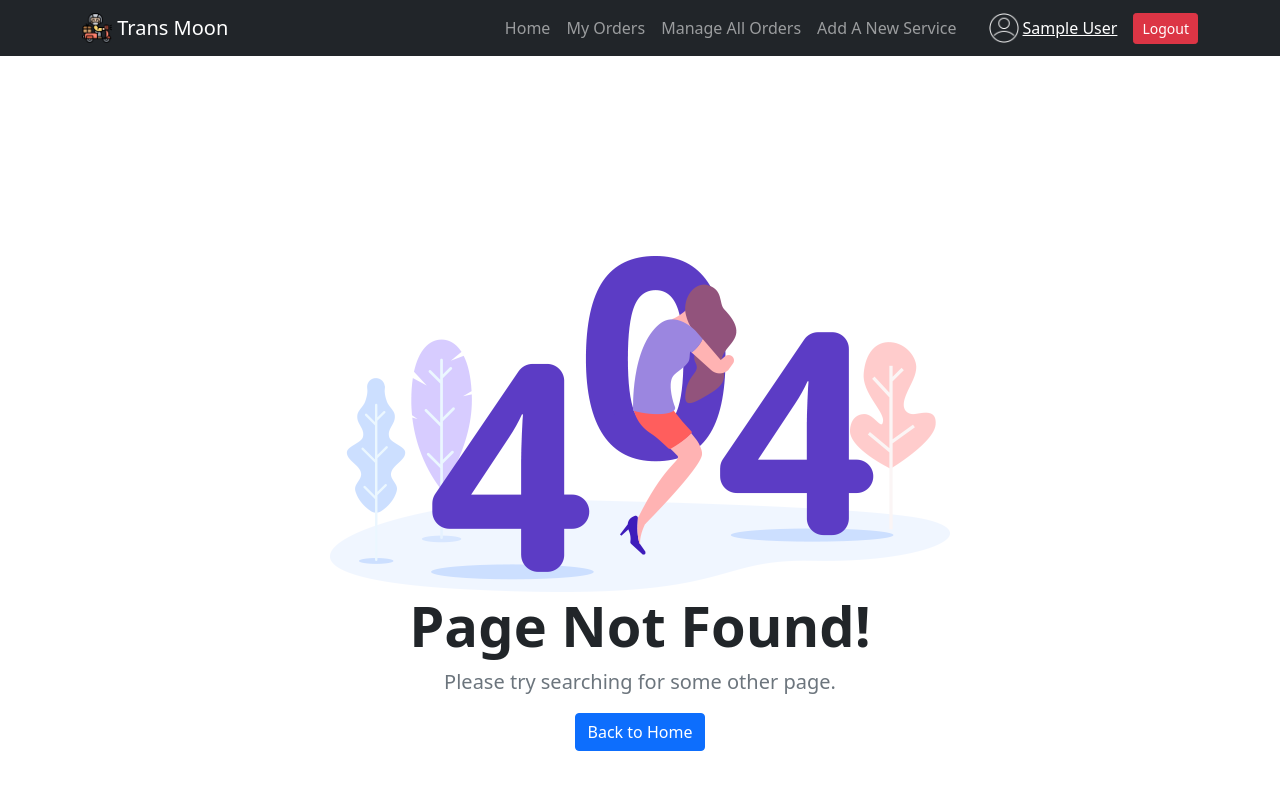
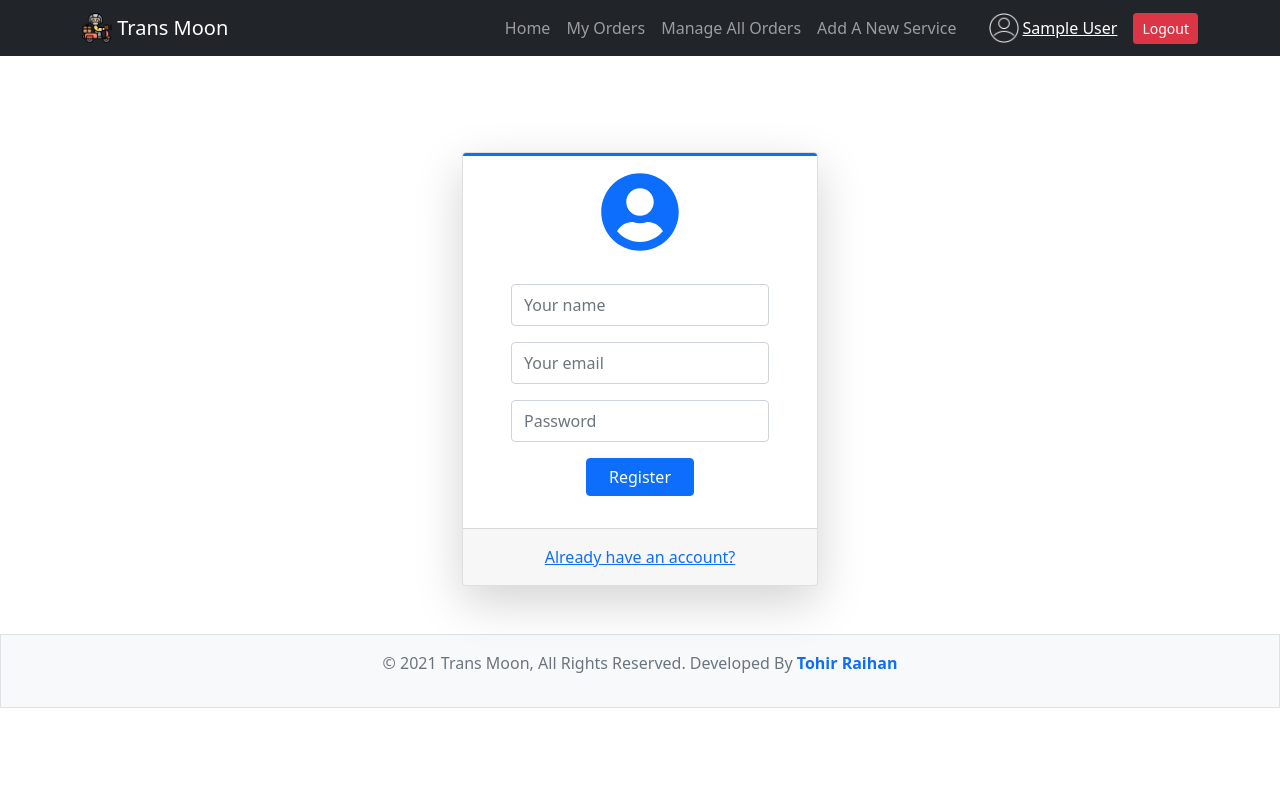
Before and after one commit to tohirRaihan/trans-moon-client, a React (Create React App) app: page /register in a window 1280 px wide. Shown: the top 800 px of the page. Built offline with nearby package versions, Linux system fonts and the light colour scheme; no server answers; sample sign-in values are in the browser's storage.

Commit message:
Register component added

```diff
--- a/src/App.js
+++ b/src/App.js
@@ -8,6 +8,7 @@ import ManageAllOrders from './components/ManageAllOrders/ManageAllOrders';
 import MyOrders from './components/MyOrders/MyOrders';
 import PlaceOrder from './components/PlaceOrder/PlaceOrder';
 import PrivateRoute from './components/PrivateRoute/PrivateRoute';
+import Register from './components/Register/Register';
 import Footer from './components/Shared/Footer/Footer';
 import Header from './components/Shared/Header/Header';
 import AuthProvider from './context/AuthProvider';
@@ -45,6 +46,10 @@ function App() {
                             <Login />
                         </Route>
 
+                        <Route exact path="/register">
+                            <Register />
+                        </Route>
+
                         <Route path="*">
                             <Error />
                         </Route>
--- a/src/components/Login/Login.js
+++ b/src/components/Login/Login.js
@@ -8,6 +8,7 @@ import useAuth from '../../hooks/useAuth';
 
 const Login = () => {
     const { signInUsingGoogle } = useAuth();
+    const [loginData, setLoginData] = useState({});
     const [error, setError] = useState('');
     const location = useLocation();
     const history = useHistory();
@@ -22,6 +23,16 @@ const Login = () => {
             .catch((error) => {
                 setError(error.message);
             });
+    };
+
+    const handleFormInputChange = (event) => {
+        const field = event.target.name;
+        const value = event.target.value;
+        const newLoginData = {...loginData};
+        newLoginData[field] = value;
+        setLoginData(newLoginData);
+
+        console.log(newLoginData);
     };
     return (
         <div className="container pt-sm-5 mt-5">
@@ -44,6 +55,8 @@ const Login = () => {
                                 <div className="mb-3">
                                     <input
                                         type="email"
+                                        name="email"
+                                        onChange={handleFormInputChange}
                                         className="form-control py-2"
                                         placeholder="Your email"
                                     />
@@ -52,6 +65,8 @@ const Login = () => {
                                 <div className="mb-3">
                                     <input
                                         type="password"
+                                        name='password'
+                                        onChange={handleFormInputChange}
                                         className="form-control py-2"
                                         placeholder="Password"
                                     />
--- /dev/null
+++ b/src/components/Register/Register.js
@@ -0,0 +1,101 @@
+import { faUserCircle } from '@fortawesome/free-solid-svg-icons';
+import { FontAwesomeIcon } from '@fortawesome/react-fontawesome';
+import React from 'react';
+import { useState } from 'react';
+import { Link, useHistory } from 'react-router-dom';
+import useAuth from '../../hooks/useAuth';
+
+const Register = () => {
+    const { signUpUsingEmailPassword } = useAuth();
+    const [name, setName] = useState('');
+    const [email, setEmail] = useState('');
+    const [password, setPassword] = useState('');
+    const [error, setError] = useState('');
+    const history = useHistory();
+
+    // handle signup functionality
+    const handleName = (event) => {
+        setName(event.target.value);
+    };
+    const handleEmail = (event) => {
+        setEmail(event.target.value);
+    };
+    const handlePassword = (event) => {
+        setPassword(event.target.value);
+    };
+    const signUp = (event) => {
+        event.preventDefault();
+        signUpUsingEmailPassword(name, email, password)
+            .then((result) => {
+                setError('');
+                alert('Registration is successfull and you are loggedin!');
+                history.push('/home');
+            })
+            .catch((error) => {
+                setError(error.message);
+            });
+    };
+
+    return (
+        <div className="container pt-sm-5 mt-5">
+            <div className="row justify-content-center">
+                <div className="col-12 col-md-6 col-lg-5 col-xl-4">
+                    <div className="card shadow-lg">
+                        <div className="border-top border-3 border-primary rounded-top "></div>
+                        <FontAwesomeIcon
+                            className="text-primary my-3 mx-auto display-1"
+                            icon={faUserCircle}
+                        />
+
+                        <div className="card-body px-5">
+                            {error ? (
+                                <p className="text-danger">{error}</p>
+                            ) : (
+                                ''
+                            )}
+                            <form onSubmit={signUp}>
+                                <div className="mb-3">
+                                    <input
+                                        onBlur={handleName}
+                                        type="text"
+                                        className="form-control py-2"
+                                        placeholder="Your name"
+                                    />
+                                </div>
+                                <div className="mb-3">
+                                    <input
+                                        onBlur={handleEmail}
+                                        type="email"
+                                        className="form-control py-2"
+                                        placeholder="Your email"
+                                        required
+                                    />
+                                </div>
+                                <div className="mb-3">
+                                    <input
+                                        onBlur={handlePassword}
+                                        type="password"
+                                        className="form-control py-2"
+                                        placeholder="Password"
+                                        required
+                                    />
+                                </div>
+                                <button
+                                    type="submit"
+                                    className="btn btn-primary d-block col-5 mx-auto my-3"
+                                >
+                                    Register
+                                </button>
+                            </form>
+                        </div>
+                        <div className="card-footer text-center py-3">
+                            <Link to="/login">Already have an account?</Link>
+                        </div>
+                    </div>
+                </div>
+            </div>
+        </div>
+    );
+};
+
+export default Register;
```
